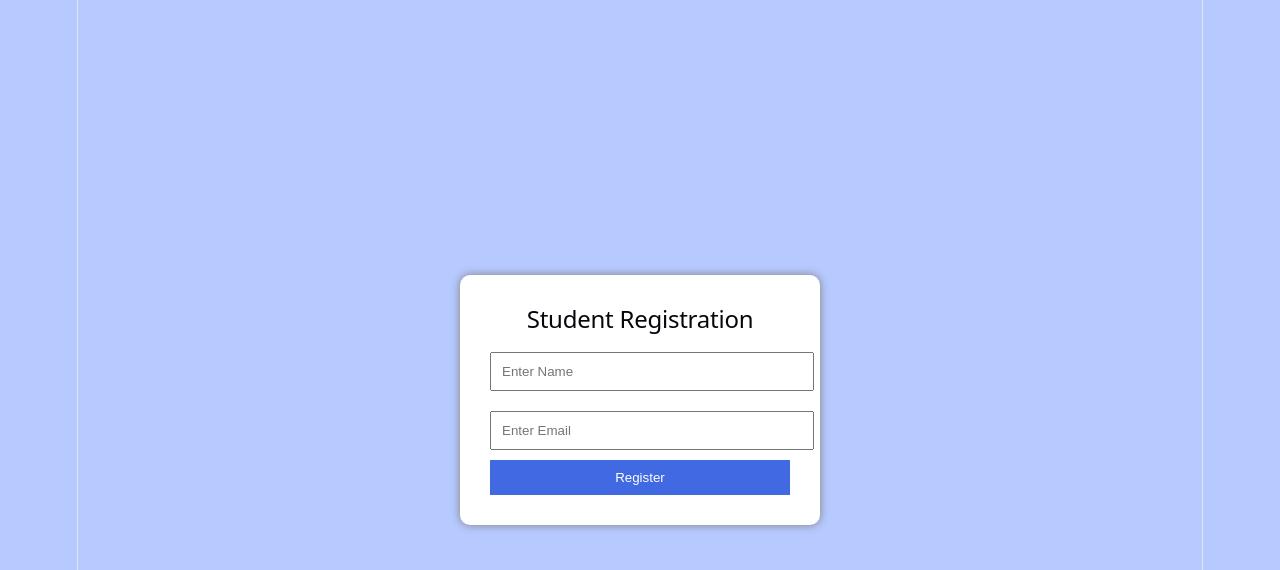
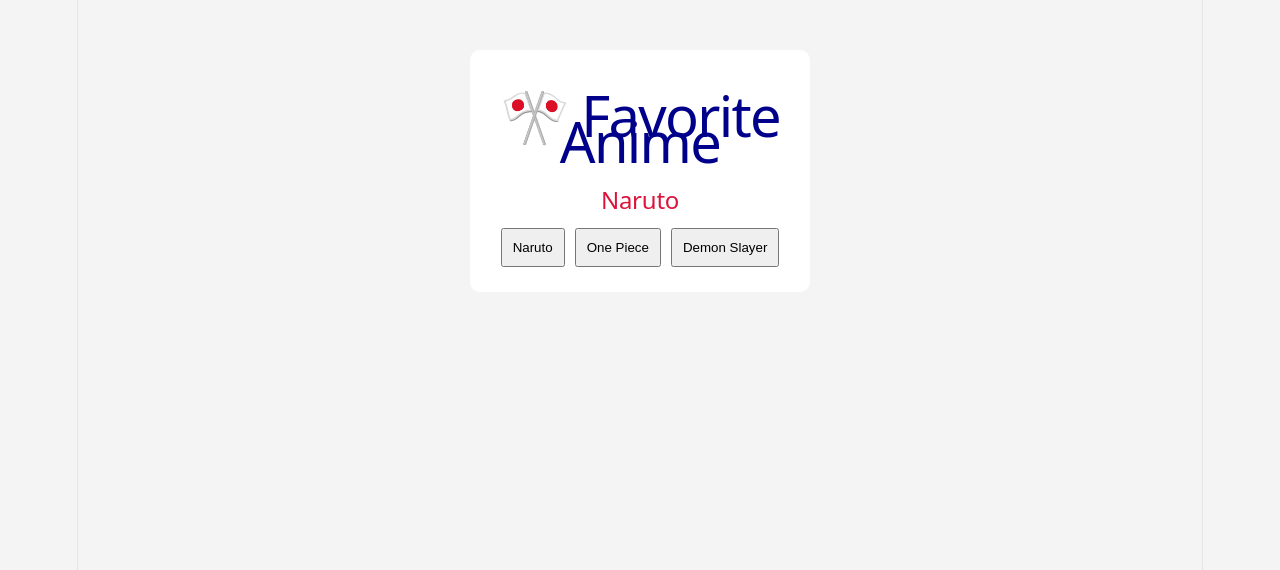
Before and after one commit to parmita16/reactparmita, a React (Vite) app: page / in a window 1280 px wide. Shown: the top 570 px of the page. Built offline with nearby package versions, Linux system fonts and the light colour scheme.

Commit message:
useEffect practice

```diff
--- a/src/App.css
+++ b/src/App.css
@@ -1,34 +1,23 @@
 body {
-  margin: 0;
-  background: #b6caff;
-  font-family: Arial;
+  background-color: #f4f4f4;
+  font-family: Arial, sans-serif;
 }
 .container {
-  display: flex;
-  justify-content: center;
-  align-items: center;
-  height: 100vh;
+  width: 300px;
+  margin: 50px auto;
+  text-align: center;
+  background: white;
+  padding: 20px;
+  border-radius: 10px;
 }
-.form {
-  background: white;
-  padding: 30px;
-  width: 300px;
-  border-radius: 10px;
-  box-shadow: 0 0 10px gray;
+h1 {
+  color: darkblue;
 }
 h2 {
-  text-align: center;
-}
-input {
-  width: 100%;
-  padding: 10px;
-  margin: 10px 0;
+  color: crimson;
 }
 button {
-  width: 100%;
+  margin: 5px;
   padding: 10px;
-  background: royalblue;
-  color: white;
-  border: none;
   cursor: pointer;
 }
--- a/src/App.jsx
+++ b/src/App.jsx
@@ -1,48 +1,27 @@
-import { useState } from "react";
+import { useState, useEffect } from "react";
 import "./App.css";
 function App() {
-  const [user, setUser] = useState({
-    name: "",
-    email: "",
-  });
-  const handleChange = (e) => {
-    setUser({
-      ...user,
-      [e.target.name]: e.target.value,
-    });
-  };
-  const handleSubmit = (e) => {
-    e.preventDefault();
-    if (user.name === "" || user.email === "") {
-      alert("Please fill all fields.");
-      return;
-    }
-    alert("Form Submitted!");
-    setUser({
-      name: "",
-      email: "",
-    });
-  };
+  const [anime, setAnime] = useState("Naruto");
+  useEffect(() => {
+    console.log("Welcome Anime Fan!");
+  }, []);
+  useEffect(() => {
+    document.title = anime;
+    console.log("Anime Changed!");
+  }, [anime]);
   return (
     <div className="container">
-      <form onSubmit={handleSubmit} className="form">
-        <h2>Student Registration</h2>
-        <input
-          type="text"
-          name="name"
-          placeholder="Enter Name"
-          value={user.name}
-          onChange={handleChange}
-        />
-        <input
-          type="email"
-          name="email"
-          placeholder="Enter Email"
-          value={user.email}
-          onChange={handleChange}
-        />
-        <button>Register</button>
-      </form>
+      <h1>🎌 Favorite Anime</h1>
+      <h2>{anime}</h2>
+      <button onClick={() => setAnime("Naruto")}>
+        Naruto
+      </button>
+      <button onClick={() => setAnime("One Piece")}>
+        One Piece
+      </button>
+      <button onClick={() => setAnime("Demon Slayer")}>
+        Demon Slayer
+      </button>
     </div>
   );
 }
```
